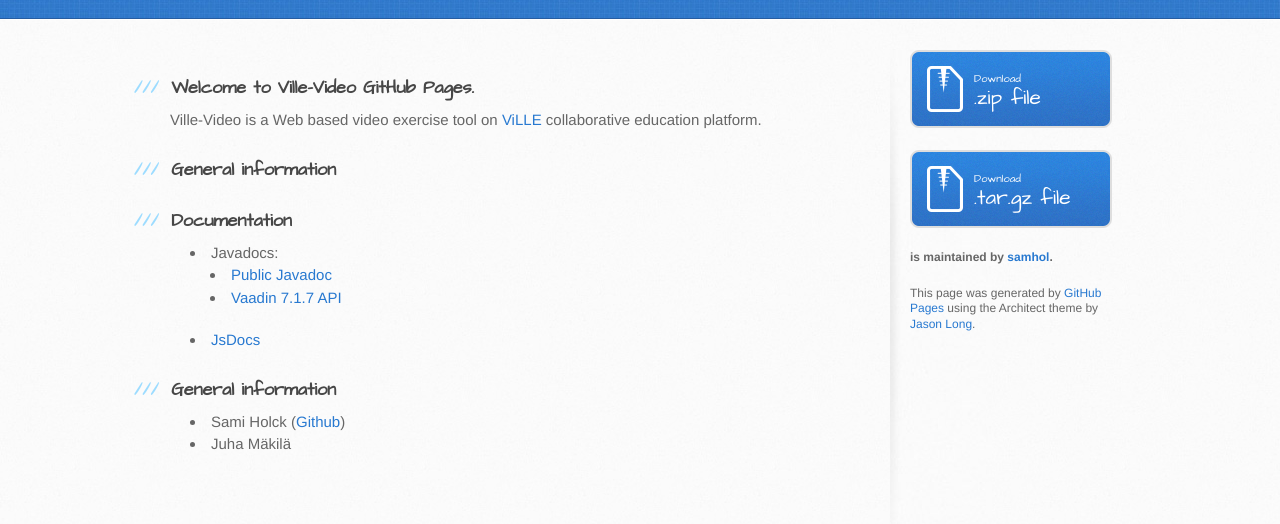
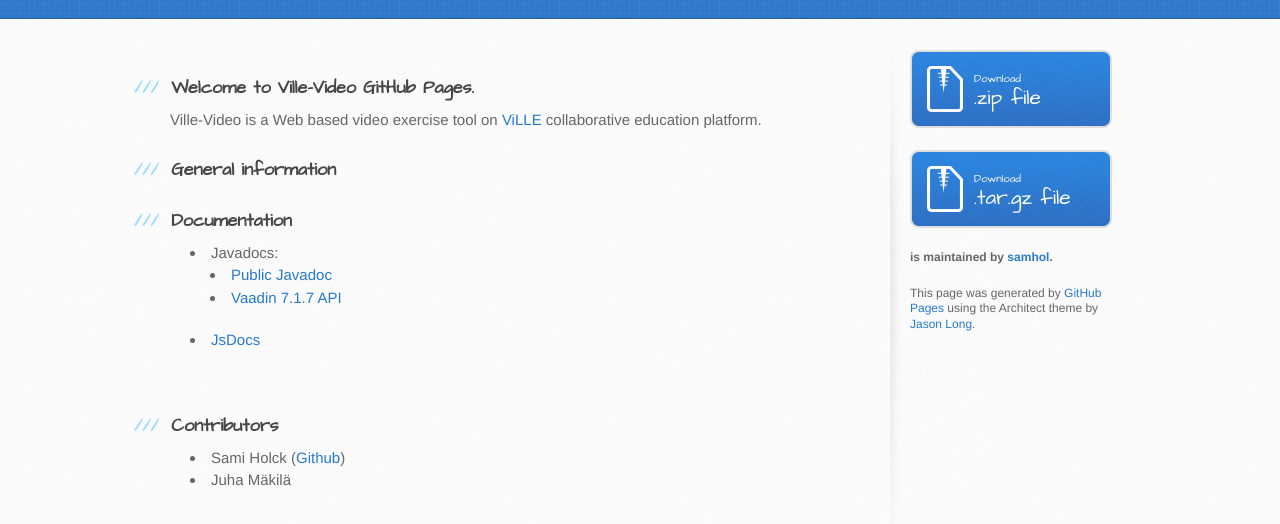
Before and after one commit to samhol/Ville-Video, a plain HTML site: page index.html in a window 1280 px wide. Shown: the part 182-706 px from the top of the page. Drawn offline with Linux system fonts and the light colour scheme.

Commit message:
index update

```diff
--- a/index.html
+++ b/index.html
@@ -37,8 +37,9 @@
         </li>
         <li><a href="Documentation/jsdocs/index.html">JsDocs</a></li>
       </ul>
+      <hr>
+      <h3> <a name="general-information" class="anchor" href="#general-information"><span class="octicon octicon-link"></span></a>Contributors</h3>
       <ul>
-        <h3> <a name="general-information" class="anchor" href="#general-information"><span class="octicon octicon-link"></span></a>General information</h3>
         <li>Sami Holck (<a href="https://github.com/samhol" class="user-mention">Github</a>) </li>
         <li>Juha Mäkilä</li>
       </ul>
```
